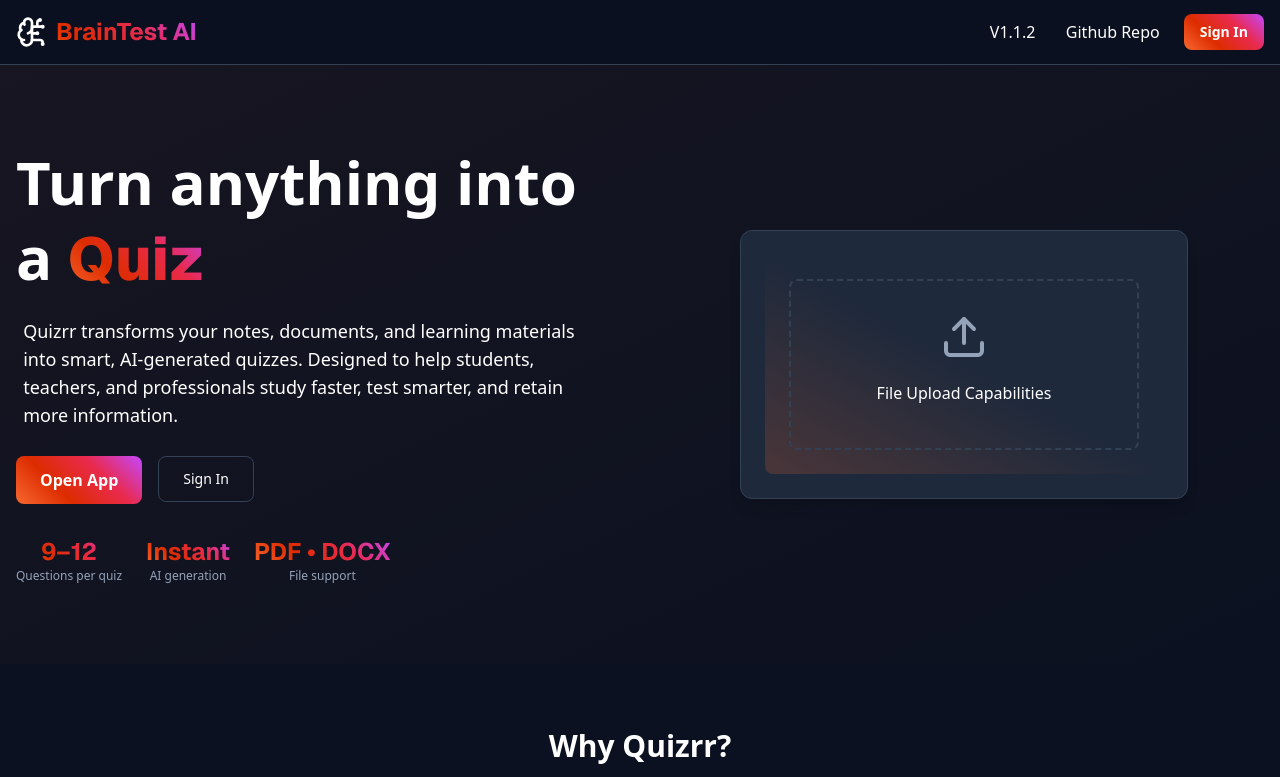
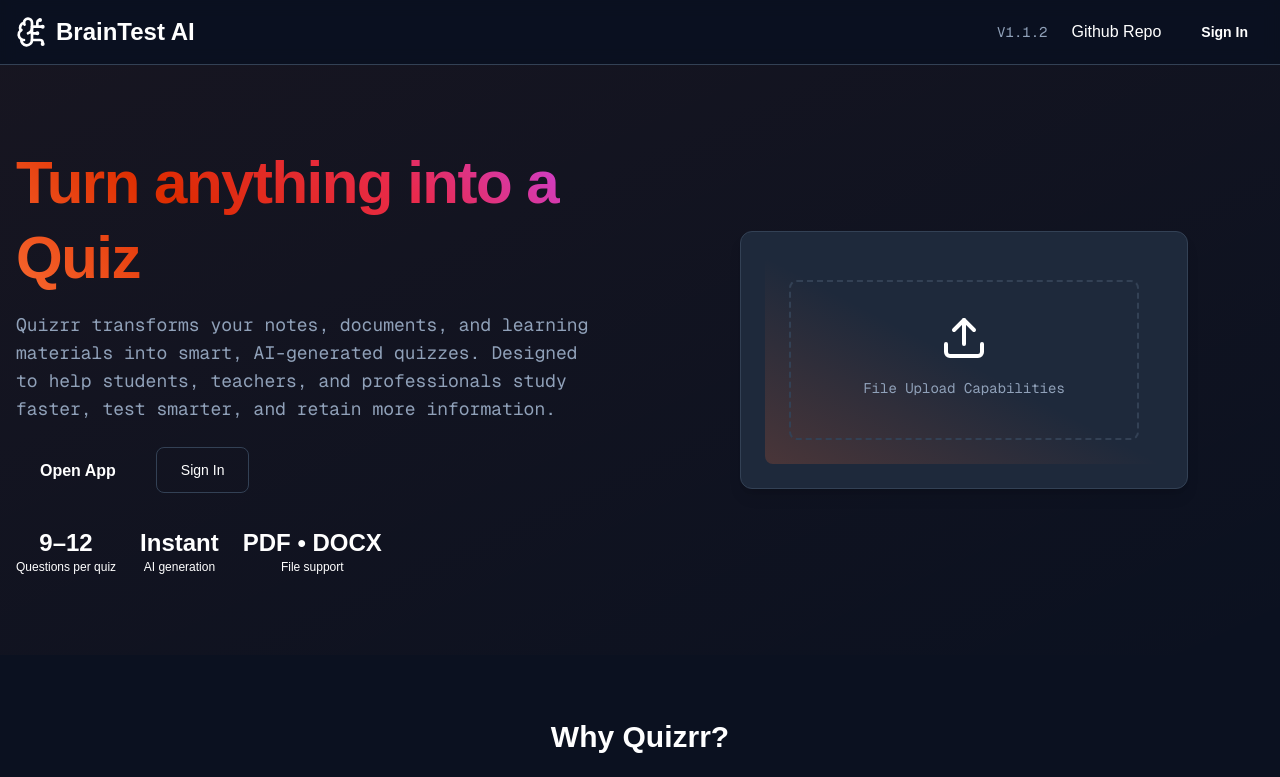
Before and after one commit to UMBEC404/QuizApp, a Next.js app: page / in a window 1280 px wide. Shown: the top 777 px of the page. Built offline with nearby package versions, Linux system fonts and the light colour scheme; no server answers.

Commit message:
Update globals.css

```diff
--- a/src/app/globals.css
+++ b/src/app/globals.css
@@ -1,82 +1,68 @@
 @import "tailwindcss";
 
-:root {
-  /* Dark Blue Background */
-  --background: #0B1120;
-  /* White Foreground */
-  --foreground: #ffffff;
+/* 1. Define the animatable gradient angle for 2026 browsers */
+@property --gradient-angle {
+  syntax: "<angle>";
+  initial-value: 45deg;
+  inherits: false;
+}
 
-  /* Primary (SOLID – used for text, borders, etc.) */
-  --primary: #f8682f;
+@theme inline {
+  /* Design Tokens */
+  --color-background: #0B1120;
+  --color-foreground: #ffffff;
+  --color-primary: #f8682f;
+  --color-card: #1e293b;
+  --color-border: #334155;
 
-  /* Primary Gradient (used for backgrounds & gradient text) */
+  /* Fonts */
+  --font-sans: "Geist Sans", sans-serif;
+  --font-mono: "Geist Mono", monospace;
+
+  /* Shared Animation Variable */
   --primary-gradient: linear-gradient(
-    45deg,
+    var(--gradient-angle),
     #f8682f,
     #dd2c00,
     #e92a4e,
     #c447ff
   );
-
-  --primary-foreground: #0B1120;
-
-  --card: #1e293b;
-  --card-foreground: #ffffff;
-
-  --muted: #334155;
-  --muted-foreground: #94a3b8;
-
-  --border: #334155;
 }
 
-@theme inline {
-  --color-background: var(--background);
-  --color-foreground: var(--foreground);
-  --color-primary: var(--primary);
-  --color-primary-foreground: var(--primary-foreground);
-  --color-card: var(--card);
-  --color-card-foreground: var(--card-foreground);
-  --color-muted: var(--muted);
-  --color-muted-foreground: var(--muted-foreground);
-  --color-border: var(--border);
-
-  --font-sans: var(--font-geist-sans);
-  --font-mono: var(--font-geist-mono);
-  --font-fira: var(--font-geist-mono);
+/* 2. Rotation Animation */
+@keyframes spin-gradient {
+  from { --gradient-angle: 0deg; }
+  to { --gradient-angle: 360deg; }
 }
 
+/* 3. Global Styles (Applies animation to ALL primary components automatically) */
+@layer base {
   body {
-  background: var(--background);
-  color: var(--foreground);
-  font-family: var(--font-sans), Arial, Helvetica, sans-serif;
+    @apply bg-background text-foreground font-sans;
   }
 
-@utility text-gradient {
+  /* Automatically animates EVERY h1 with the gradient */
+  h1 {
+    @apply font-bold tracking-tight;
     background: var(--primary-gradient);
     -webkit-background-clip: text;
     -webkit-text-fill-color: transparent;
     background-clip: text;
-  font-family: var(--font-geist-sans), mono;
+    animation: spin-gradient 8s linear infinite;
   }
 
-@utility bg-gradient {
+  /* Automatically styles and animates EVERY button */
+  button {
+    @apply px-6 py-3 rounded-xl font-bold text-white transition-all cursor-pointer;
     background: var(--primary-gradient);
+    animation: spin-gradient 8s linear infinite;
   }
 
-@utility border-gradient {
-  border-image: var(--primary-gradient) 1;
-}
-
-@utility underline-gradient {
-  background: var(--primary-gradient);
-  background-size: 100% 2px;
-  background-position: 0 100%;
-  background-repeat: no-repeat;
+  button:hover {
+    @apply scale-[1.03] shadow-[0_0_20px_rgba(248,104,47,0.3)];
   }
 
   p {
-  font-family: var(--font-mono), monospace;
-  padding: 0.2em 0.4em;
-  border-radius: 4px;
-  color: #ffffff;
+    @apply font-mono text-slate-400 text-sm;
   }
+}
```
Lines whose indentation alone changed are shown as unchanged.
